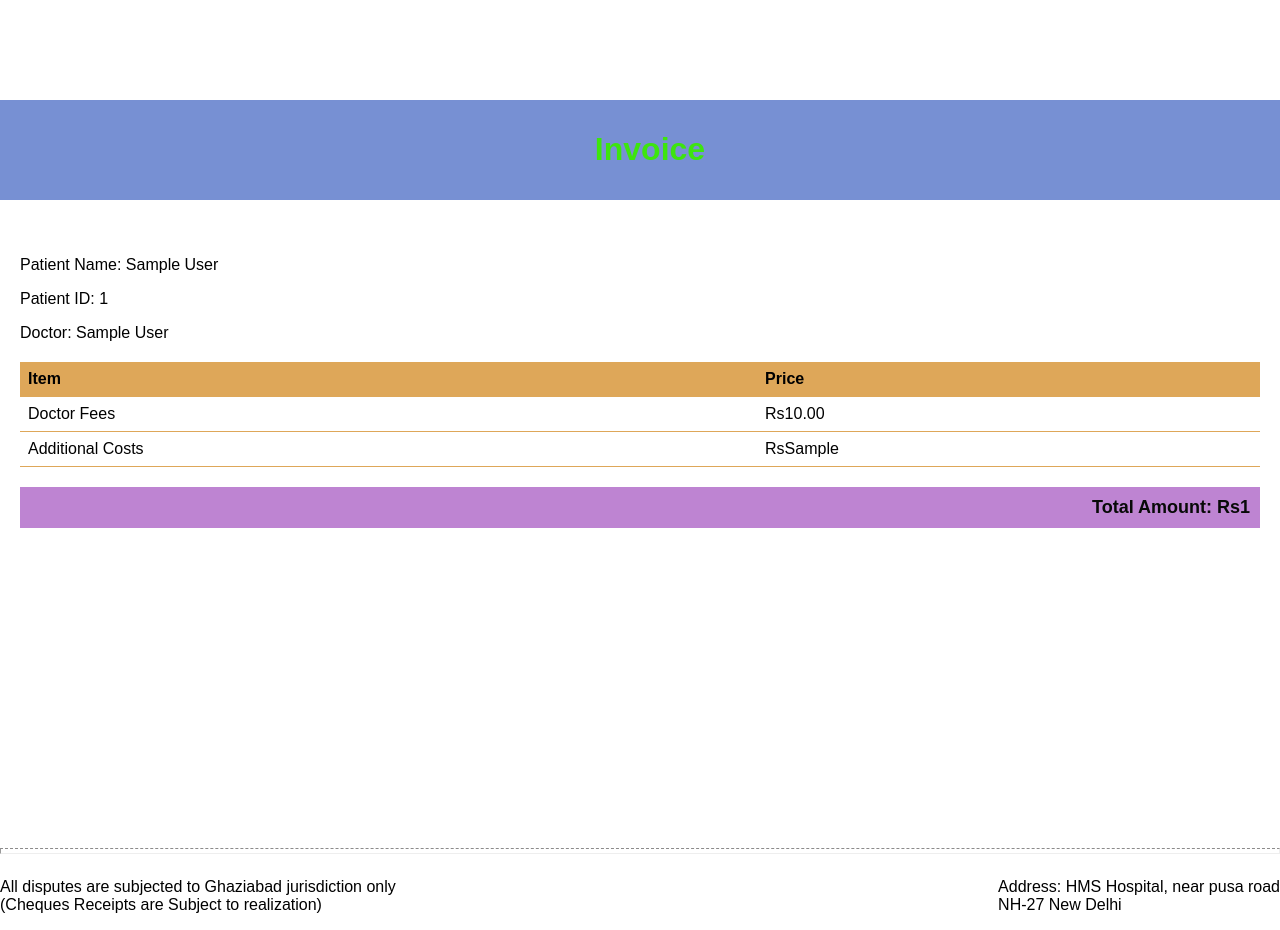
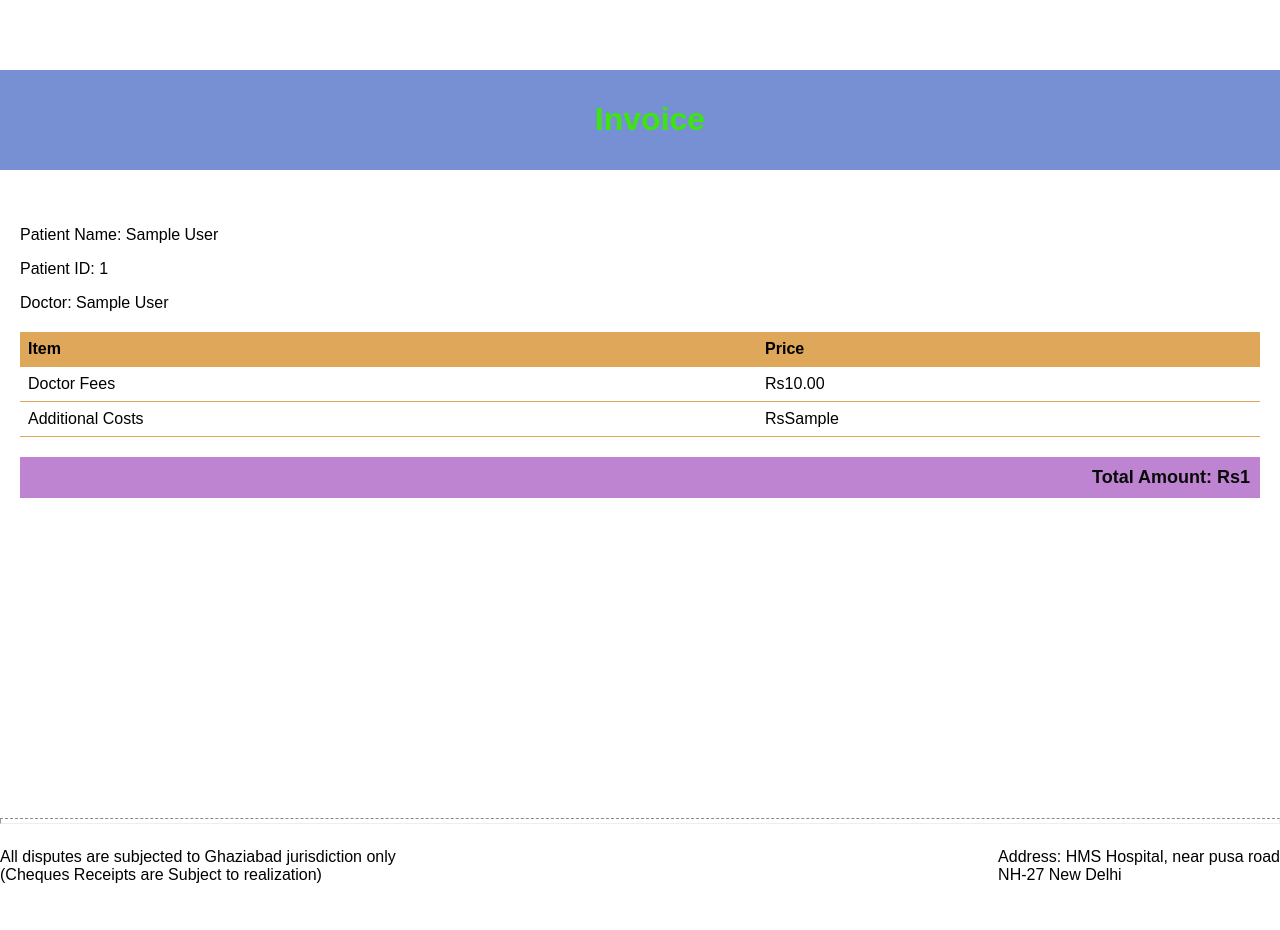
Before and after one commit to himanshu-sharmav/HMS, a Django app: template Management_System/templates/billing_templates/bill_template.html in a window 1280 px wide. Shown: the part 51-981 px from the top of the page. After the commit the page ends 934 px from the top, so only its background shows below. Run offline with Django 3.2, Linux system fonts and the light colour scheme; tables that the repository leaves empty hold one stand-in row (values such as "Sample post"); the template is opened without the code that fills it: values that come from a table or form of the project are taken from there, most other values are stand-ins (such as "Sample title", 1, 10 or a date in 2020).

Commit message:
template edit

```diff
--- a/Management_System/templates/billing_templates/base_bill_template.html
+++ b/Management_System/templates/billing_templates/base_bill_template.html
@@ -17,14 +17,14 @@
         header {
             text-align: left;
         }
-        header img, header p, header h1{
+        header p, header h1{
             display:inline;
             vertical-align: middle;
             margin-right: 10px;
         }
 
         main {
-            margin-top: 150px;
+            margin-top: 120px;
         }
         hr {
             border-top: 1px dashed #8c8b8b;
@@ -36,7 +36,7 @@
             display: flex;
             flex-direction: row;
             justify-content: space-between;
-            margin-bottom: -100px;
+            margin-bottom: -300px;
         }
     </style>
     <header>
```
